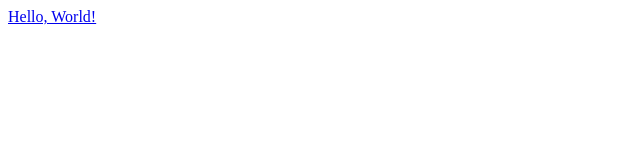
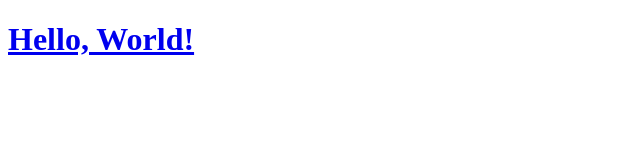
Before and after one commit to agritool/web, a plain HTML site: page index.html in a window 1280 px wide. Shown: the whole page, without its empty margins (0-640 px from the left). Drawn offline with Linux system fonts and the light colour scheme.

Commit message:
Update index.html

```diff
--- a/index.html
+++ b/index.html
@@ -1 +1,8 @@
-<a href='./hw.html'>Hello, World!</a>
+<!DOCTYPE html>
+<html>
+<body>
+
+<h1><a href='./htmldoc.html'>Hello, World!</a></h1>
+
+</body>
+</html>
```
